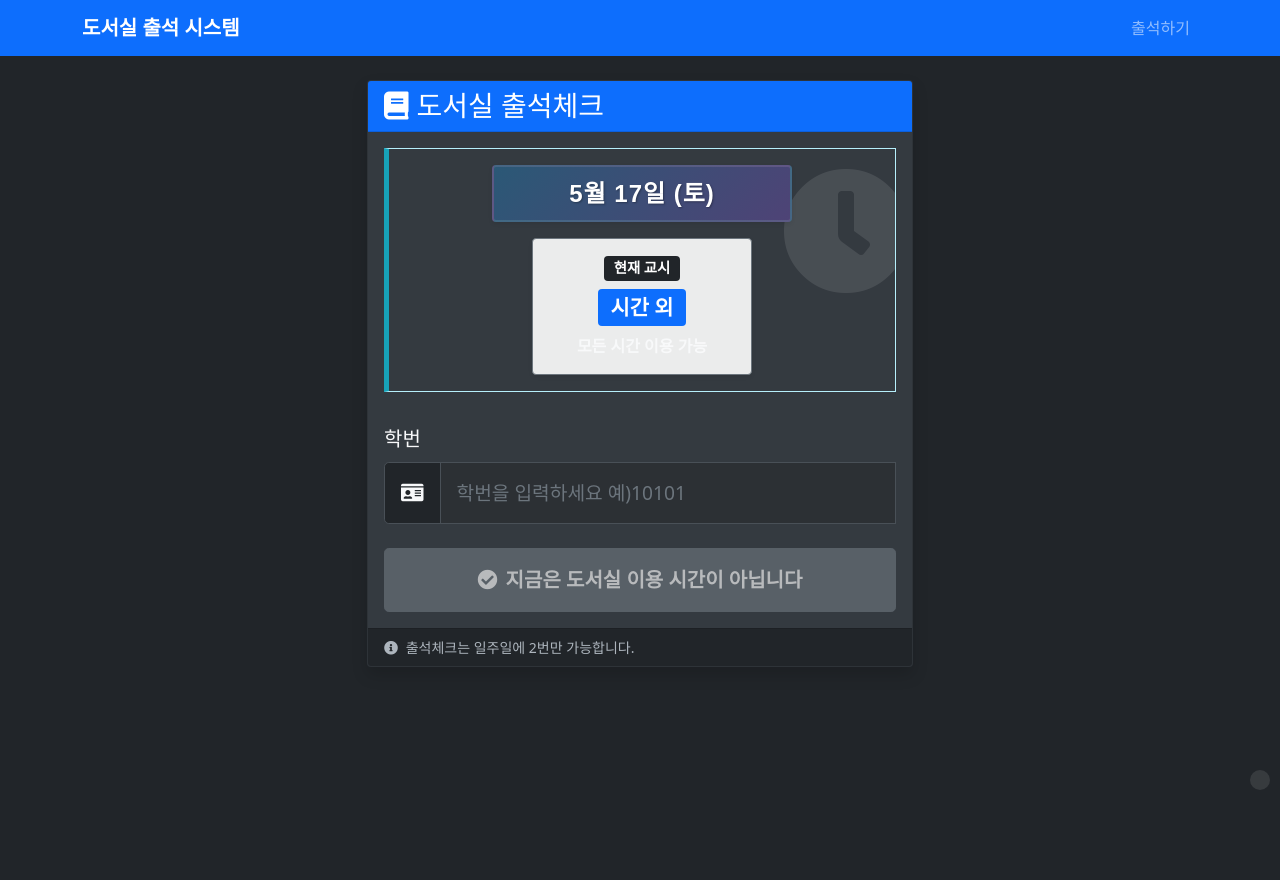
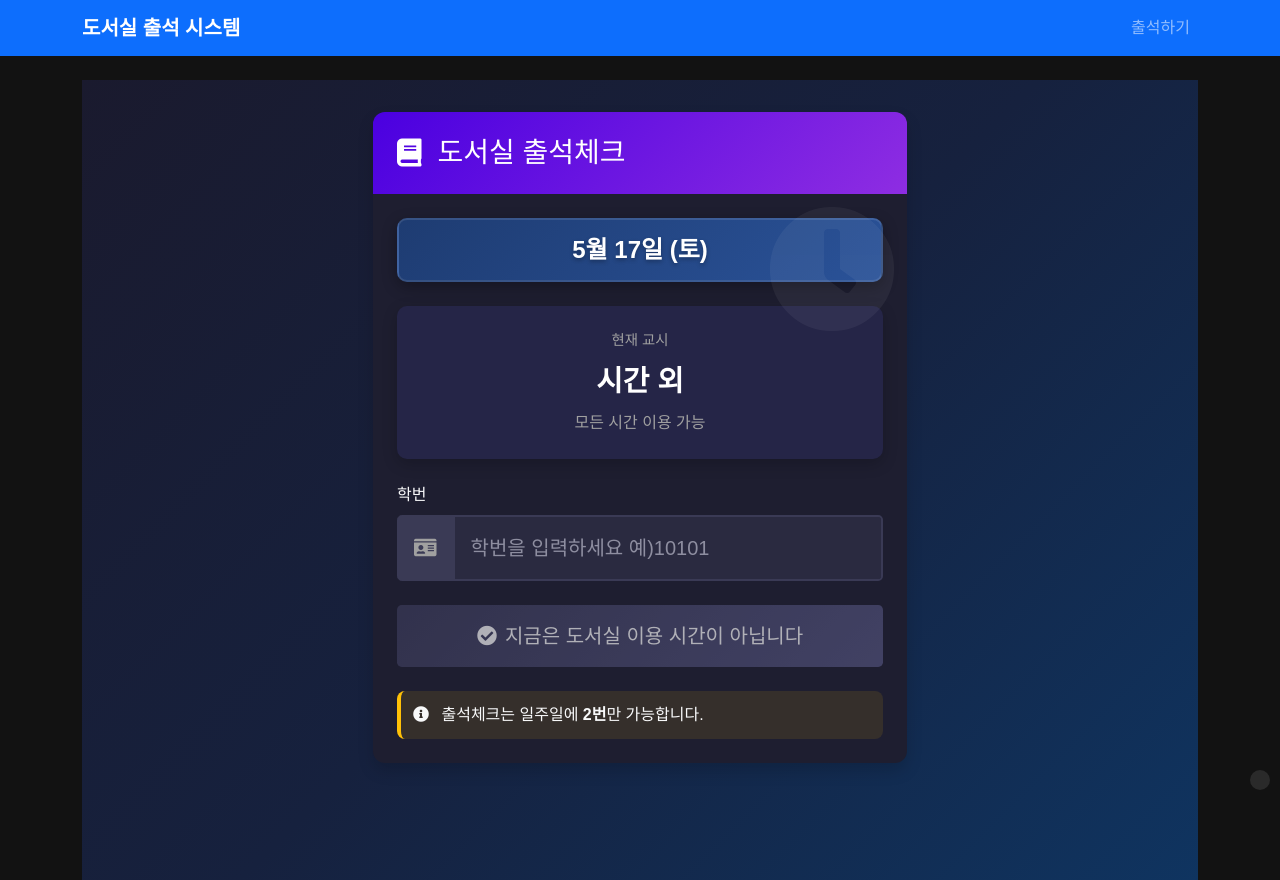
Before and after one commit to eunjoy-library/StudentTrackrClean, a Flask app: page /attendance in a window 1280 px wide. Before the commit the page ends 790 px from the top, so only its background shows below. Run offline with Flask 3, Linux system fonts and the light colour scheme.

Commit message:
Enhance the appearance of the attendance system with a modern design
Applies a new color scheme, fonts, and styling to simple_form.html for improved UX.

Replit-Commit-Author: Agent
Replit-Commit-Session-Id: da9c6c28-7310-48e0-bcbc-6e63dc16bac4
Replit-Commit-Screenshot-Url: https://storage.googleapis.com/screenshot-production-us-central1/3a213c01-649d-4274-bf74-8c5b6c6afe98/ca32293c-355e-4a45-b97d-e44d2177285a.jpg

```diff
--- a/templates/simple_form.html
+++ b/templates/simple_form.html
@@ -2,84 +2,320 @@
 
 {% block title %}도서실 출석 시스템{% endblock %}
 
+{% block head %}
+<style>
+    body {
+        background-color: #121212;
+        color: #e0e0e0;
+        font-family: 'Noto Sans KR', sans-serif;
+    }
+
+    .main-container {
+        min-height: 100vh;
+        padding: 2rem 0;
+        background: linear-gradient(135deg, #1a1a2e 0%, #16213e 50%, #0f3460 100%);
+    }
+
+    .card {
+        background-color: #1e1e30;
+        border: none;
+        border-radius: 12px;
+        box-shadow: 0 10px 30px rgba(0, 0, 0, 0.5);
+        overflow: hidden;
+    }
+
+    .card-header {
+        background: linear-gradient(135deg, #4a00e0 0%, #8e2de2 100%);
+        border: none;
+        padding: 1.5rem;
+    }
+
+    .card-body {
+        padding: 1.5rem;
+    }
+
+    .time-display {
+        background: linear-gradient(135deg, #1e3c72 0%, #2a5298 100%);
+        border-radius: 10px;
+        padding: 1rem;
+        box-shadow: 0 5px 15px rgba(0, 0, 0, 0.3);
+        margin-bottom: 1.5rem;
+        position: relative;
+    }
+
+    .date-display {
+        font-size: 1.5rem;
+        font-weight: 700;
+        color: #fff;
+        text-shadow: 0 2px 4px rgba(0, 0, 0, 0.3);
+        margin: 0;
+    }
+
+    .period-card {
+        background-color: #252547;
+        border-radius: 10px;
+        padding: 1.5rem;
+        margin-bottom: 1.5rem;
+        box-shadow: 0 5px 15px rgba(0, 0, 0, 0.2);
+        transition: all 0.3s ease;
+    }
+
+    .period-label {
+        font-size: 0.9rem;
+        text-transform: uppercase;
+        color: #a0a0a0;
+        margin-bottom: 0.5rem;
+    }
+
+    .period-value {
+        font-size: 1.8rem;
+        font-weight: 700;
+        margin-bottom: 0.5rem;
+        color: #fff;
+    }
+
+    .period-time {
+        font-size: 1rem;
+        color: #a0a0a0;
+    }
+
+    .form-control {
+        background-color: #2a2a40;
+        border: 2px solid #3a3a55;
+        color: #fff;
+        border-radius: 8px;
+        padding: 1rem;
+        transition: all 0.3s ease;
+    }
+
+    .form-control:focus {
+        background-color: #2d2d45;
+        border-color: #6a00ff;
+        box-shadow: 0 0 0 0.25rem rgba(106, 0, 255, 0.25);
+        color: #fff;
+    }
+
+    .form-control::placeholder {
+        color: #8e8ea0;
+    }
+
+    .input-group-text {
+        background-color: #3a3a55;
+        border-color: #3a3a55;
+        color: #a0a0a0;
+    }
+
+    .btn-primary {
+        background: linear-gradient(135deg, #6a00ff 0%, #9900ff 100%);
+        border: none;
+        border-radius: 8px;
+        padding: 1rem;
+        font-weight: 600;
+        letter-spacing: 0.5px;
+        box-shadow: 0 5px 15px rgba(106, 0, 255, 0.3);
+        transition: all 0.3s ease;
+    }
+
+    .btn-primary:hover, .btn-primary:focus {
+        background: linear-gradient(135deg, #7615ff 0%, #a41aff 100%);
+        box-shadow: 0 7px 20px rgba(106, 0, 255, 0.5);
+        transform: translateY(-2px);
+    }
+
+    .btn-primary:disabled {
+        background: linear-gradient(135deg, #444 0%, #666 100%);
+        box-shadow: none;
+    }
+
+    .btn-secondary {
+        background: linear-gradient(135deg, #3d3d5c 0%, #555580 100%);
+        border: none;
+    }
+
+    .card-footer {
+        background-color: #1a1a30;
+        border-top: 1px solid #2a2a40;
+        padding: 1rem 1.5rem;
+    }
+
+    .time-icon {
+        position: absolute;
+        top: -15px;
+        right: -15px;
+        font-size: 8rem;
+        opacity: 0.05;
+        color: #fff;
+    }
+
+    .custom-modal {
+        display: none;
+        position: fixed;
+        top: 0;
+        left: 0;
+        width: 100%;
+        height: 100%;
+        background: rgba(0, 0, 0, 0.8);
+        z-index: 9999;
+        backdrop-filter: blur(5px);
+    }
+
+    .modal-content {
+        background: #252547;
+        color: #fff;
+        width: 90%;
+        max-width: 450px;
+        margin: 150px auto;
+        padding: 2rem;
+        border-radius: 15px;
+        text-align: center;
+        box-shadow: 0 15px 30px rgba(0, 0, 0, 0.5);
+        transform: translateY(20px);
+        animation: modalFadeIn 0.3s forwards;
+    }
+
+    @keyframes modalFadeIn {
+        to {
+            opacity: 1;
+            transform: translateY(0);
+        }
+    }
+
+    .student-name {
+        font-size: 1.8rem;
+        font-weight: 700;
+        margin-bottom: 1rem;
+        color: #fff;
+    }
+
+    .seat-number {
+        font-size: 2.5rem;
+        font-weight: 800;
+        margin: 1.5rem 0;
+        color: #ffc107;
+        text-shadow: 0 2px 10px rgba(255, 193, 7, 0.3);
+    }
+
+    .modal-button {
+        margin: 0.5rem;
+        min-width: 120px;
+        padding: 0.75rem 1.5rem;
+        font-size: 1.1rem;
+        border-radius: 50px;
+        transition: all 0.3s ease;
+    }
+
+    .modal-button:hover {
+        transform: translateY(-2px);
+    }
+
+    .modal-confirm {
+        background: linear-gradient(135deg, #06beb6 0%, #48b1bf 100%);
+        border: none;
+        box-shadow: 0 5px 15px rgba(6, 190, 182, 0.3);
+    }
+
+    .modal-cancel {
+        background: linear-gradient(135deg, #3d3d5c 0%, #555580 100%);
+        border: none;
+    }
+
+    .attendance-limit-notice {
+        margin-top: 1rem;
+        padding: 0.75rem;
+        border-radius: 8px;
+        background-color: rgba(255, 193, 7, 0.1);
+        border-left: 4px solid #ffc107;
+    }
+
+    /* 애니메이션 */
+    @keyframes pulse {
+        0% { transform: scale(1); }
+        50% { transform: scale(1.05); }
+        100% { transform: scale(1); }
+    }
+
+    .pulse-animation {
+        animation: pulse 2s infinite;
+    }
+</style>
+{% endblock %}
+
 {% block content %}
-
 <!-- 커스텀 모달 -->
-<div class="modal-background" id="customModal" style="display: none; position: fixed; top: 0; left: 0; width: 100%; height: 100%; background: rgba(0, 0, 0, 0.5); z-index: 999;">
-    <div class="modal-content" style="background: white; width: 400px; margin: 150px auto; padding: 30px; border-radius: 10px; text-align: center; box-shadow: 0 5px 15px rgba(0,0,0,0.3);">
-        <p id="studentInfoText" style="font-size: 18px; color: #000; margin-bottom: 20px;"></p>
-        <div class="modal-buttons" style="margin-top: 25px;">
-            <button id="modalConfirmBtn" class="btn btn-primary btn-lg" style="margin: 0 15px; min-width: 100px;">확인</button>
-            <button id="modalCancelBtn" class="btn btn-secondary btn-lg" style="margin: 0 15px; min-width: 100px;">취소</button>
+<div class="custom-modal" id="customModal">
+    <div class="modal-content">
+        <div class="mb-4">
+            <i class="fas fa-user-check fa-3x text-info mb-3"></i>
+            <div id="studentInfoText"></div>
+        </div>
+        <div class="d-flex justify-content-center mt-4">
+            <button id="modalConfirmBtn" class="btn modal-button modal-confirm">
+                <i class="fas fa-check me-2"></i>확인
+            </button>
+            <button id="modalCancelBtn" class="btn modal-button modal-cancel">
+                <i class="fas fa-times me-2"></i>취소
+            </button>
         </div>
     </div>
 </div>
 
+<div class="main-container">
+    <div class="container">
         <div class="row justify-content-center">
             <div class="col-md-8 col-lg-6">
                 <div class="card shadow">
-            <div class="card-header bg-primary text-white">
-                <h1 class="h3 mb-0">
-                    <i class="fas fa-book me-2"></i>도서실 출석체크
+                    <div class="card-header text-white">
+                        <h1 class="h3 mb-0 d-flex align-items-center">
+                            <i class="fas fa-book me-3"></i>도서실 출석체크
                         </h1>
                     </div>
-            <div class="alert alert-info m-3 p-3 position-relative" style="overflow: hidden;">
-                <div class="position-absolute" style="top: -15px; right: -15px; opacity: 0.1; font-size: 8rem;">
-                    <i class="fas fa-clock"></i>
+
+                    <div class="card-body">
+                        <!-- 시간 및 교시 표시 -->
+                        <div class="time-display">
+                            <i class="fas fa-clock time-icon"></i>
+                            <h4 class="date-display text-center" id="currentMonthDay"></h4>
                         </div>
-                <div class="row align-items-center position-relative">
-                    <div class="col-12 text-center mb-3">
-                        <div class="d-inline-block p-2 rounded shadow-sm time-display"
-                             style="min-width: 300px; background: linear-gradient(135deg, #2b5876 0%, #4e4376 100%); border: 2px solid rgba(255,255,255,0.1);">
-                            <h4 class="mb-0 py-1">
-                                <span id="currentMonthDay"
-                                      style="font-family: 'Noto Sans KR', sans-serif; font-weight: 700; font-size: 1.5rem; letter-spacing: 1px; color: #ffffff; text-shadow: 1px 1px 2px rgba(0,0,0,0.3);"></span>
-                            </h4>
-                        </div>
-                    </div>
+
+                        <div class="period-card">
+                            <div class="row">
                                 <div class="col-12 text-center">
-                        <div class="d-flex justify-content-center align-items-center">
-                            <div class="text-center p-3 rounded border border-secondary shadow-sm period-time-info"
-                                 style="background-color: rgba(255,255,255,0.9); min-width: 220px;">
-                                <div class="mb-2">
-                                    <span class="badge bg-dark" style="font-size: 0.9rem;">현재 교시</span>
-                                </div>
-                                <div>
-                                    <span id="currentPeriod" class="badge bg-primary"
-                                          style="font-size: 1.3rem; padding: 0.5rem 0.8rem;"></span>
-                                </div>
-                                <div class="mt-2 fw-bold" id="periodTimeRange" style="font-size: 1rem;"></div>
+                                    <div class="period-label">현재 교시</div>
+                                    <div class="period-value" id="currentPeriod"></div>
+                                    <div class="period-time" id="periodTimeRange"></div>
                                 </div>
                             </div>
                         </div>
-                </div>
-            </div>
-            <div class="card-body">
+
+                        <!-- 출석 폼 -->
                         <form id="attendanceForm" method="post" class="needs-validation" novalidate>
                             <div class="mb-4">
-                        <label for="student_id" class="form-label fs-5">학번</label>
+                                <label for="student_id" class="form-label">학번</label>
                                 <div class="input-group input-group-lg">
                                     <span class="input-group-text"><i class="fas fa-id-card"></i></span>
                                     <input type="text" id="student_id" name="student_id" class="form-control form-control-lg py-3"
                                            placeholder="학번을 입력하세요 예)10101" required autocomplete="off"
-                                   inputmode="numeric" pattern="[0-9]*" style="font-size: 1.2rem;">
+                                           inputmode="numeric" pattern="[0-9]*">
+                                </div>
                                 <div class="invalid-feedback">학번을 입력해주세요.</div>
                             </div>
-                    </div>
+
                             <!-- 이름 입력 필드 (숨김) -->
                             <input type="hidden" id="name" name="name" required>
                             <input type="hidden" id="seat" name="seat">
+
                             <div class="d-grid mt-4">
-                        <button type="submit" id="submitBtn" class="btn btn-primary btn-lg py-3" style="font-size: 1.25rem; font-weight: bold;" disabled>
+                                <button type="submit" id="submitBtn" class="btn btn-primary btn-lg py-3" disabled>
                                     <i class="fas fa-check-circle me-2"></i><span id="submitBtnText">출석하기</span>
                                 </button>
                             </div>
+
+                            <div class="attendance-limit-notice mt-4">
+                                <i class="fas fa-info-circle me-2"></i>
+                                출석체크는 일주일에 <strong>2번</strong>만 가능합니다.
+                            </div>
                         </form>
                     </div>
-            <div class="card-footer">
-                <div class="small text-muted">
-                    <i class="fas fa-info-circle me-1"></i>
-                    출석체크는 일주일에 2번만 가능합니다.
                 </div>
             </div>
         </div>
```
Lines whose indentation alone changed are shown as unchanged.
